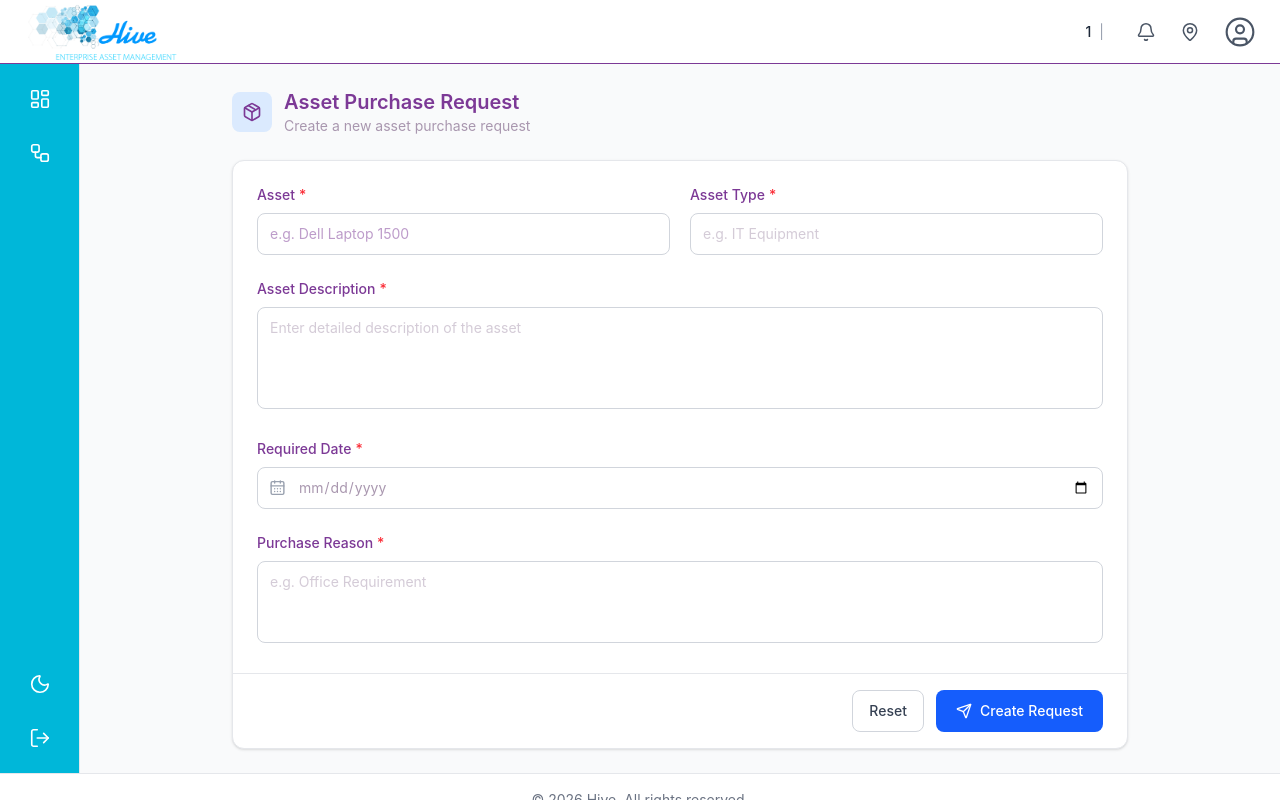
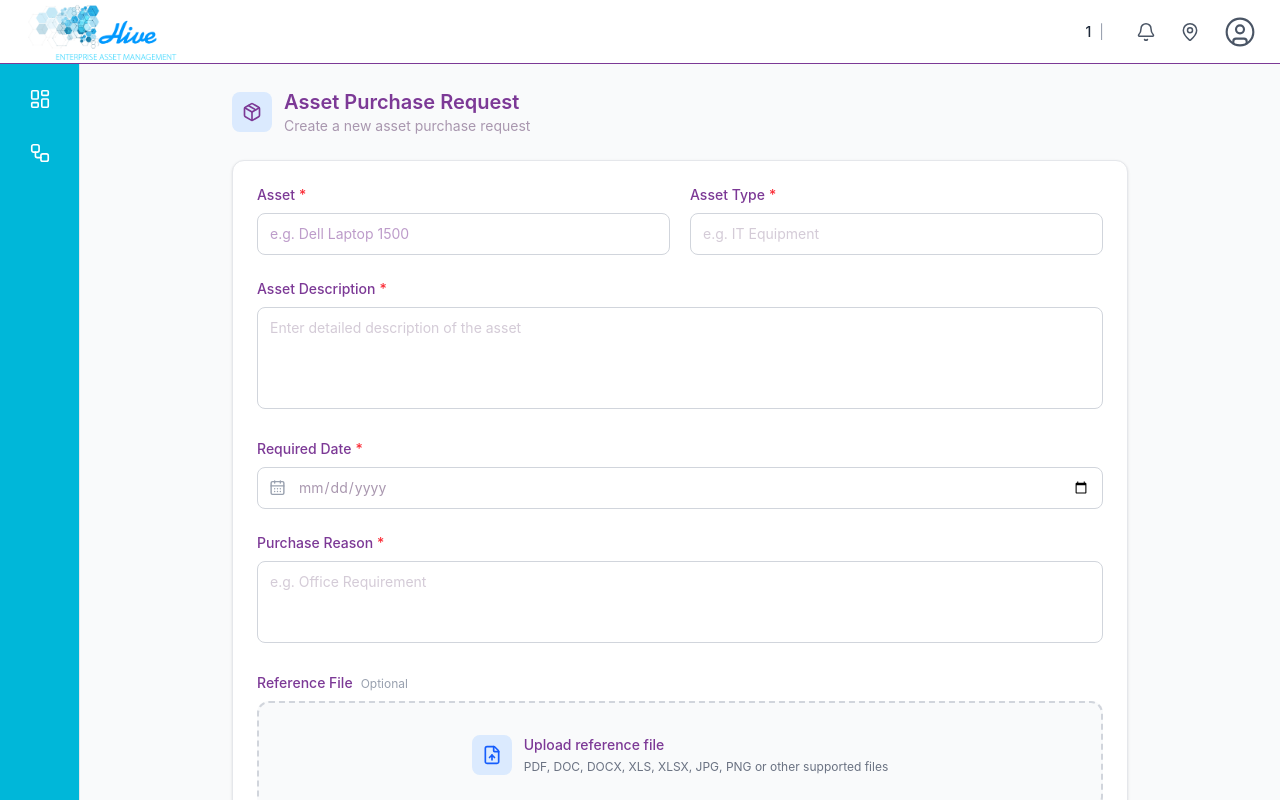
Before and after one commit to rakesh-2507/Bridge-workflow, a React (Vite) app: page /asset-request in a window 1280 px wide. Shown: the top 800 px of the page. Built offline with nearby package versions, Linux system fonts and the light colour scheme; sample sign-in values are in the browser's storage.

Commit message:
file upload

```diff
--- a/src/api/assetPurchase.ts
+++ b/src/api/assetPurchase.ts
@@ -1,7 +1,7 @@
 import { apiRequest } from "./client";
 
 import type {
-    CreateAssetPurchaseRequestPayload,
+    AssetPurchaseRequestData,
     CreateAssetPurchaseRequestResponse,
 } from "../types/assetPurchase";
 
@@ -13,15 +13,37 @@ import type {
  * Create Asset Purchase Request
  *
  * POST /api/asset-purchase/requests
+ *
+ * Content-Type: multipart/form-data
+ *
+ * request_data: JSON string
+ * reference_file: optional file
  */
 export const createAssetPurchaseRequest = async (
-    payload: CreateAssetPurchaseRequestPayload
+    requestData: AssetPurchaseRequestData,
+    referenceFile?: File | null
 ): Promise<CreateAssetPurchaseRequestResponse> => {
+    const formData = new FormData();
+
+    // Backend expects request_data as a JSON string
+    formData.append(
+        "request_data",
+        JSON.stringify(requestData)
+    );
+
+    // Optional reference file
+    if (referenceFile) {
+        formData.append(
+            "reference_file",
+            referenceFile
+        );
+    }
+
     return apiRequest<CreateAssetPurchaseRequestResponse>(
         "/api/asset-purchase/requests",
         {
             method: "POST",
-            body: JSON.stringify(payload),
+            body: formData,
         }
     );
 };
--- a/src/components/asset-purchase/AssetPurchaseRequestForm.tsx
+++ b/src/components/asset-purchase/AssetPurchaseRequestForm.tsx
@@ -1,8 +1,10 @@
 import { useState } from "react";
 import {
     CalendarDays,
+    FileUp,
     Package,
     Send,
+    X,
 } from "lucide-react";
 
 import { createAssetPurchaseRequest } from "../../api/assetPurchase";
@@ -34,6 +36,9 @@ const initialForm: FormData = {
 function AssetPurchaseRequestForm({ onSuccess }: Props) {
     const [formData, setFormData] = useState<FormData>(initialForm);
 
+    const [referenceFile, setReferenceFile] =
+        useState<File | null>(null);
+
     const [isSubmitting, setIsSubmitting] = useState(false);
     const [error, setError] = useState("");
     const [successMessage, setSuccessMessage] = useState("");
@@ -52,6 +57,29 @@ function AssetPurchaseRequestForm({ onSuccess }: Props) {
 
         setError("");
         setSuccessMessage("");
+    };
+
+    const handleFileChange = (
+        e: React.ChangeEvent<HTMLInputElement>
+    ) => {
+        const file = e.target.files?.[0] ?? null;
+
+        setReferenceFile(file);
+        setError("");
+        setSuccessMessage("");
+    };
+
+    const removeFile = () => {
+        setReferenceFile(null);
+
+        // Reset file input
+        const fileInput = document.getElementById(
+            "reference_file"
+        ) as HTMLInputElement | null;
+
+        if (fileInput) {
+            fileInput.value = "";
+        }
     };
 
     const handleSubmit = async (
@@ -90,8 +118,7 @@ function AssetPurchaseRequestForm({ onSuccess }: Props) {
         setIsSubmitting(true);
 
         try {
-            const response = await createAssetPurchaseRequest({
-                request_data: {
+            const requestData = {
                 asset: formData.asset.trim(),
                 asset_type: formData.asset_type.trim(),
                 asset_description:
@@ -99,8 +126,13 @@ function AssetPurchaseRequestForm({ onSuccess }: Props) {
                 required_date: formData.required_date,
                 purchase_reason:
                     formData.purchase_reason.trim(),
-                },
-            });
+            };
+
+            const response =
+                await createAssetPurchaseRequest(
+                    requestData,
+                    referenceFile
+                );
 
             setSuccessMessage(
                 response.message ||
@@ -110,6 +142,16 @@ function AssetPurchaseRequestForm({ onSuccess }: Props) {
             onSuccess?.(response);
 
             setFormData(initialForm);
+            setReferenceFile(null);
+
+            // Reset file input
+            const fileInput = document.getElementById(
+                "reference_file"
+            ) as HTMLInputElement | null;
+
+            if (fileInput) {
+                fileInput.value = "";
+            }
         } catch (err: unknown) {
             console.error(
                 "Asset purchase request error:",
@@ -125,6 +167,21 @@ function AssetPurchaseRequestForm({ onSuccess }: Props) {
             }
         } finally {
             setIsSubmitting(false);
+        }
+    };
+
+    const handleReset = () => {
+        setFormData(initialForm);
+        setReferenceFile(null);
+        setError("");
+        setSuccessMessage("");
+
+        const fileInput = document.getElementById(
+            "reference_file"
+        ) as HTMLInputElement | null;
+
+        if (fileInput) {
+            fileInput.value = "";
         }
     };
 
@@ -186,7 +243,7 @@ function AssetPurchaseRequestForm({ onSuccess }: Props) {
                         <div>
                             <label
                                 htmlFor="asset_type"
-                                className="mb-2 block text-sm font-medium text-s  "
+                                className="mb-2 block text-sm font-medium text-s"
                             >
                                 Asset Type
                                 <span className="ml-1 text-red-500">
@@ -201,7 +258,7 @@ function AssetPurchaseRequestForm({ onSuccess }: Props) {
                                 value={formData.asset_type}
                                 onChange={handleChange}
                                 placeholder="e.g. IT Equipment"
-                                className="w-full rounded-lg border border-gray-300 bg-white px-3 py-2.5 text-sm text-t  outline-none transition focus:border-blue-500 focus:ring-2 focus:ring-blue-500/20 dark:border-gray-600 dark:bg-gray-900 "
+                                className="w-full rounded-lg border border-gray-300 bg-white px-3 py-2.5 text-sm text-t outline-none transition focus:border-blue-500 focus:ring-2 focus:ring-blue-500/20 dark:border-gray-600 dark:bg-gray-900"
                             />
                         </div>
 
@@ -212,7 +269,7 @@ function AssetPurchaseRequestForm({ onSuccess }: Props) {
                     <div>
                         <label
                             htmlFor="asset_description"
-                            className="mb-2 block text-sm font-medium text-s  "
+                            className="mb-2 block text-sm font-medium text-s"
                         >
                             Asset Description
                             <span className="ml-1 text-red-500">
@@ -227,7 +284,7 @@ function AssetPurchaseRequestForm({ onSuccess }: Props) {
                             value={formData.asset_description}
                             onChange={handleChange}
                             placeholder="Enter detailed description of the asset"
-                            className="w-full resize-none rounded-lg border border-gray-300 bg-white px-3 py-2.5 text-sm text-t  outline-none transition focus:border-blue-500 focus:ring-2 focus:ring-blue-500/20 dark:border-gray-600 dark:bg-gray-900 "
+                            className="w-full resize-none rounded-lg border border-gray-300 bg-white px-3 py-2.5 text-sm text-t outline-none transition focus:border-blue-500 focus:ring-2 focus:ring-blue-500/20 dark:border-gray-600 dark:bg-gray-900"
                         />
                     </div>
 
@@ -236,7 +293,7 @@ function AssetPurchaseRequestForm({ onSuccess }: Props) {
                     <div>
                         <label
                             htmlFor="required_date"
-                            className="mb-2 block text-sm font-medium text-s  "
+                            className="mb-2 block text-sm font-medium text-s"
                         >
                             Required Date
                             <span className="ml-1 text-red-500">
@@ -256,7 +313,7 @@ function AssetPurchaseRequestForm({ onSuccess }: Props) {
                                 type="date"
                                 value={formData.required_date}
                                 onChange={handleChange}
-                                className="w-full rounded-lg border border-gray-300 bg-white py-2.5 pl-10 pr-3 text-sm text-t  outline-none transition focus:border-blue-500 focus:ring-2 focus:ring-blue-500/20 dark:border-gray-600 dark:bg-gray-900 "
+                                className="w-full rounded-lg border border-gray-300 bg-white py-2.5 pl-10 pr-3 text-sm text-t outline-none transition focus:border-blue-500 focus:ring-2 focus:ring-blue-500/20 dark:border-gray-600 dark:bg-gray-900"
                             />
                         </div>
                     </div>
@@ -266,7 +323,7 @@ function AssetPurchaseRequestForm({ onSuccess }: Props) {
                     <div>
                         <label
                             htmlFor="purchase_reason"
-                            className="mb-2 block text-sm font-medium text-s  "
+                            className="mb-2 block text-sm font-medium text-s"
                         >
                             Purchase Reason
                             <span className="ml-1 text-red-500">
@@ -281,8 +338,94 @@ function AssetPurchaseRequestForm({ onSuccess }: Props) {
                             value={formData.purchase_reason}
                             onChange={handleChange}
                             placeholder="e.g. Office Requirement"
-                            className="w-full resize-none rounded-lg border border-gray-300 bg-white px-3 py-2.5 text-sm text-t  outline-none transition focus:border-blue-500 focus:ring-2 focus:ring-blue-500/20 dark:border-gray-600 dark:bg-gray-900 "
+                            className="w-full resize-none rounded-lg border border-gray-300 bg-white px-3 py-2.5 text-sm text-t outline-none transition focus:border-blue-500 focus:ring-2 focus:ring-blue-500/20 dark:border-gray-600 dark:bg-gray-900"
                         />
+                    </div>
+
+                    {/* Reference File */}
+
+                    <div>
+                        <label
+                            htmlFor="reference_file"
+                            className="mb-2 block text-sm font-medium text-s"
+                        >
+                            Reference File
+                            <span className="ml-2 text-xs font-normal text-gray-400">
+                                Optional
+                            </span>
+                        </label>
+
+                        <div className="rounded-xl border-2 border-dashed border-gray-300 bg-gray-50 p-4 transition hover:border-blue-400 dark:border-gray-600 dark:bg-gray-900/50 dark:hover:border-blue-500">
+
+                            {!referenceFile ? (
+                                <label
+                                    htmlFor="reference_file"
+                                    className="flex cursor-pointer items-center justify-center gap-3 py-4"
+                                >
+                                    <div className="flex h-10 w-10 items-center justify-center rounded-lg bg-blue-100 dark:bg-blue-900/30">
+                                        <FileUp
+                                            size={20}
+                                            className="text-blue-600 dark:text-blue-400"
+                                        />
+                                    </div>
+
+                                    <div>
+                                        <p className="text-sm font-medium text-s dark:text-white">
+                                            Upload reference file
+                                        </p>
+
+                                        <p className="mt-1 text-xs text-gray-500 dark:text-gray-400">
+                                            PDF, DOC, DOCX, XLS, XLSX, JPG,
+                                            PNG or other supported files
+                                        </p>
+                                    </div>
+
+                                    <input
+                                        id="reference_file"
+                                        type="file"
+                                        className="hidden"
+                                        onChange={handleFileChange}
+                                    />
+                                </label>
+                            ) : (
+                                <div className="flex items-center justify-between gap-4 rounded-lg bg-white p-3 shadow-sm dark:bg-gray-800">
+
+                                    <div className="flex min-w-0 items-center gap-3">
+                                        <div className="flex h-9 w-9 shrink-0 items-center justify-center rounded-lg bg-blue-100 dark:bg-blue-900/30">
+                                            <FileUp
+                                                size={18}
+                                                className="text-blue-600 dark:text-blue-400"
+                                            />
+                                        </div>
+
+                                        <div className="min-w-0">
+                                            <p className="truncate text-sm font-medium text-s dark:text-white">
+                                                {referenceFile.name}
+                                            </p>
+
+                                            <p className="text-xs text-gray-500 dark:text-gray-400">
+                                                {(
+                                                    referenceFile.size /
+                                                    1024 /
+                                                    1024
+                                                ).toFixed(2)}{" "}
+                                                MB
+                                            </p>
+                                        </div>
+                                    </div>
+
+                                    <button
+                                        type="button"
+                                        onClick={removeFile}
+                                        disabled={isSubmitting}
+                                        className="flex h-8 w-8 shrink-0 items-center justify-center rounded-lg text-gray-400 transition hover:bg-red-50 hover:text-red-500 disabled:cursor-not-allowed disabled:opacity-50 dark:hover:bg-red-900/20"
+                                        title="Remove file"
+                                    >
+                                        <X size={17} />
+                                    </button>
+                                </div>
+                            )}
+                        </div>
                     </div>
 
                     {/* Error */}
@@ -307,11 +450,7 @@ function AssetPurchaseRequestForm({ onSuccess }: Props) {
                 <div className="flex justify-end gap-3 border-t border-gray-200 px-6 py-4 dark:border-gray-700">
                     <button
                         type="button"
-                        onClick={() => {
-                            setFormData(initialForm);
-                            setError("");
-                            setSuccessMessage("");
-                        }}
+                        onClick={handleReset}
                         disabled={isSubmitting}
                         className="rounded-lg border border-gray-300 px-4 py-2.5 text-sm font-medium text-gray-700 transition hover:bg-gray-50 disabled:cursor-not-allowed disabled:opacity-50 dark:border-gray-600 dark:text-gray-300 dark:hover:bg-gray-700"
                     >
--- a/src/types/assetPurchase.ts
+++ b/src/types/assetPurchase.ts
@@ -5,11 +5,6 @@ export interface AssetPurchaseRequestData {
   required_date: string;
   purchase_reason: string;
 }
-
-export interface CreateAssetPurchaseRequestPayload {
-    request_data: AssetPurchaseRequestData;
-}
-
 export interface CreateAssetPurchaseRequestResponse {
   success: boolean;
   code: string;
```
Also changed, not shown: src/types/task.ts (+1 -11 lines). Lines whose indentation alone changed are shown as unchanged.
